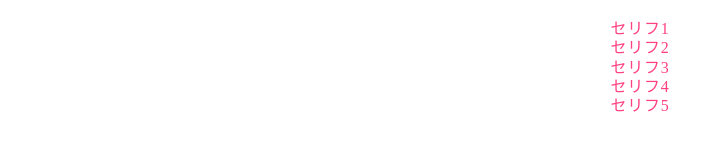
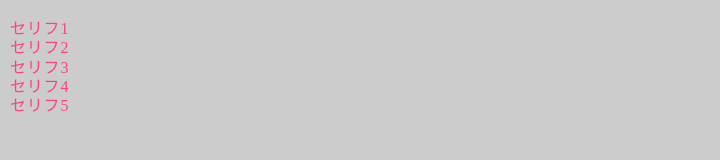
Before and after one commit to yubikiriGM/char-scroll-widget, a plain HTML site: page index.html in a window 1280 px wide. Shown: the whole page, without its empty margins (0-720 px from the left). Drawn offline with Linux system fonts and the light colour scheme.

Commit message:
Add files via upload

```diff
--- a/index.html
+++ b/index.html
@@ -7,28 +7,28 @@
   html, body {
     margin: 0;
     padding: 0;
-    background: transparent;
+    background: #cccccc; /* 背景灰色 */
     overflow: hidden;
   }
 
   #container {
     position: relative;
-    width: 100%;     /* 埋め込み幅に合わせる */
-    height: 120px;   /* 高さは5行程度 */
+    width: 100%;
+    height: 120px;   /* 5行程度 */
     overflow: hidden;
   }
 
   .block {
-    color: #ff4081;      /* キャラカラー */
+    color: #ff4081;
     font-size: 16px;
-    text-align: center;
+    text-align: left;   /* 左寄せ */
     position: absolute;
     width: 100%;
     opacity: 0;
     transition: opacity 0.5s ease;
-    margin: 0;           /* 余白なし */
-    padding: 0;          /* 内側余白なし */
-    line-height: 1.2;    /* 行間少しだけ確保 */
+    margin: 0;
+    padding-left: 10px; /* 左に余白 */
+    line-height: 1.2;
     white-space: pre-line;
     letter-spacing: 0.05em;
   }
@@ -64,7 +64,7 @@
   setInterval(() => {
     current = (current + 1) % blocks.length;
     showBlock(current);
-  }, 2000);  // 2秒で切り替え
+  }, 2000);  // 2秒切り替え
 </script>
 </body>
 </html>
```
